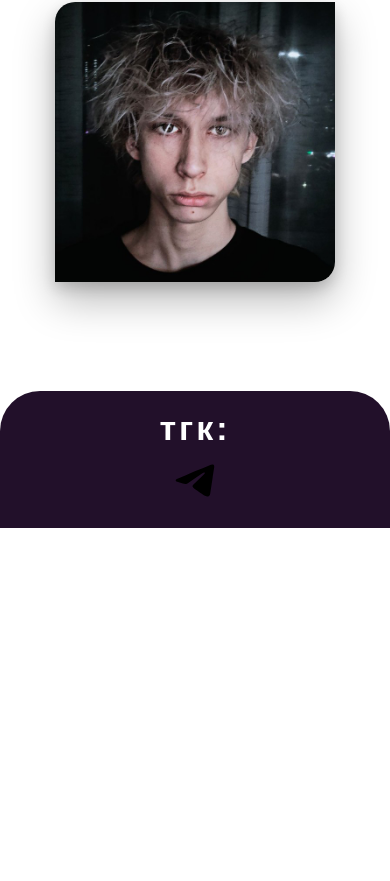
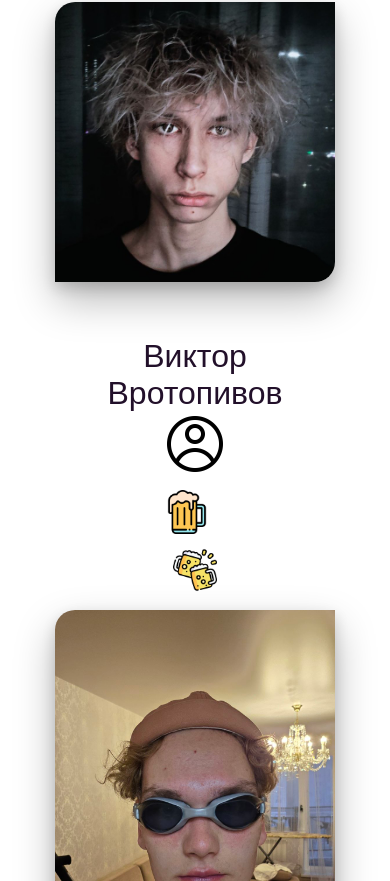
Before and after one commit to typohih/pivnoepuzo, a React (Vite) app in the folder Pivo/: page / in a window 390 px wide. Shown: the part 2633-3514 px from the top of the page. Before the commit the page ends 3161 px from the top, so only its background shows below. Built offline with nearby package versions, Linux system fonts and the light colour scheme; no server answers; a web font is replaced by a local one.

Commit message:
Update experts section and mobile modal styles

```diff
--- a/Pivo/src/Experts/Experts.css
+++ b/Pivo/src/Experts/Experts.css
@@ -83,7 +83,26 @@
     margin-top: 20vh;
 }
 
+.Expert3 {
+    display: flex;
+    flex-direction: column;
+    text-align: center;
+    align-items: center;
+    color: #22102A;
+    font-family: "Nishiki", sans-serif;
+    font-size: 40px;
+    position: relative;
+    width: 28vw;
+    margin-right: 30vw;
+    margin-top: 20vh;
+}
+
 .Expert2 img {
+    width: 8vw;
+    height: 12vh;
+}
+
+.Expert3 img {
     width: 8vw;
     height: 12vh;
 }
@@ -95,6 +114,18 @@
 }
 
 .Expert2:hover .hidden_content2 {
+    opacity: 1;
+    visibility: visible;
+    transform: translate(20%, 10%) rotate(30deg);
+}
+
+.Expert3:hover .hidden_content {
+    opacity: 1;
+    visibility: visible;
+    transform: rotate(-45deg) translate(-90%, -80%);
+}
+
+.Expert3:hover .hidden_content2 {
     opacity: 1;
     visibility: visible;
     transform: translate(20%, 10%) rotate(30deg);
@@ -122,7 +153,6 @@
 .Expert1:hover .hidden_Expert1 {
     opacity: 1;
     visibility: visible;
-    transform: scale(1.2, 1.2);
     transform: translate(140%);
 }
 
@@ -148,8 +178,32 @@
 .Expert2:hover .hidden_Expert2 {
     opacity: 1;
     visibility: visible;
-    transform: scale(1.2, 1.2);
     transform: translate(-140%);
+}
+
+.hidden_Expert3 img {
+    width: 15vw;
+    height: 30vh;
+    border-radius: 20px 0;
+    box-shadow:
+        0 18px 40px rgba(0, 0, 0, 0.28),
+        0 6px 14px rgba(0, 0, 0, 0.16);
+}
+
+.hidden_Expert3 {
+    opacity: 0;
+    visibility: hidden;
+    transition: 0.6s ease;
+    position: absolute;
+    left: 0%;
+    margin-left: 3vw;
+    transform: scale(0.01, 0.01);
+}
+
+.Expert3:hover .hidden_Expert3 {
+    opacity: 1;
+    visibility: visible;
+    transform: translate(165%);
 }
 
 @media (max-width: 900px) {
@@ -161,14 +215,16 @@
     }
 
     .Expert1,
-    .Expert2 {
+    .Expert2,
+    .Expert3 {
         width: min(280px, 80vw);
         margin: 0;
         font-size: 32px;
     }
 
     .Expert1 img,
-    .Expert2 img {
+    .Expert2 img,
+    .Expert3 img {
         width: 64px;
         height: 64px;
         object-fit: contain;
@@ -182,9 +238,13 @@
         margin-top: 14px;
         padding: 0;
         transform: none;
-        display: flex;
-        gap: 16px;
+        display: inline-flex;
         justify-content: center;
+        align-items: center;
+    }
+
+    .hidden_content {
+        margin-right: 16px;
     }
 
     .hidden_content img,
@@ -197,12 +257,15 @@
     .Expert1:hover .hidden_content,
     .Expert1:hover .hidden_content2,
     .Expert2:hover .hidden_content,
-    .Expert2:hover .hidden_content2 {
+    .Expert2:hover .hidden_content2,
+    .Expert3:hover .hidden_content,
+    .Expert3:hover .hidden_content2 {
         transform: none;
     }
 
     .hidden_Expert1,
-    .hidden_Expert2 {
+    .hidden_Expert2,
+    .hidden_Expert3 {
         opacity: 1;
         visibility: visible;
         position: static;
@@ -211,14 +274,16 @@
     }
 
     .hidden_Expert1 img,
-    .hidden_Expert2 img {
+    .hidden_Expert2 img,
+    .hidden_Expert3 img {
         width: min(280px, 80vw);
         height: auto;
         max-height: none;
     }
 
     .Expert1:hover .hidden_Expert1,
-    .Expert2:hover .hidden_Expert2 {
+    .Expert2:hover .hidden_Expert2,
+    .Expert3:hover .hidden_Expert3 {
         transform: none;
     }
 }
--- a/Pivo/src/Experts/Experts.jsx
+++ b/Pivo/src/Experts/Experts.jsx
@@ -4,6 +4,7 @@ import beer931949 from '../../images/free-icon-beer-931949.png'
 import myAccount17200091 from '../../images/free-icon-my-account-17200091.png'
 import photo20241124030027 from '../../images/photo_2024-11-24_03-00-27.jpg'
 import photo20260324085047 from '../../images/photo_2026-03-24_08-50-47.jpg'
+import Volodya from '../../images/photo_2026-03-25_12-53-49.jpg'
 
 export function Experts () {
 
@@ -35,6 +36,21 @@ export function Experts () {
                     <img src={photo20241124030027} alt="" />
                 </div>
             </div>
+
+            <div className='Expert3'>
+                Виктор Вротопивов
+                <img src={myAccount17200091} alt="" />
+                <div className='hidden_content'>
+                    <img src={beer931949} alt="" />
+                </div>
+                <div className='hidden_content2'>
+                    <img src={beer2977173} alt="" />
+                </div>
+                <div className='hidden_Expert3'>
+                    <img src={Volodya} alt="" />
+                </div>
+            </div>
+
         </div>
     </>)
 }
--- a/Pivo/src/Main/Main.css
+++ b/Pivo/src/Main/Main.css
@@ -316,43 +316,6 @@
         font-size: 22px;
     }
 
-    .modal {
-        width: calc(100vw - 24px);
-        max-height: 85vh;
-        overflow: hidden;
-        grid-template-columns: 1fr;
-        grid-template-rows: auto;
-        top: 50%;
-    }
-
-    .modal_header {
-        font-size: 22px;
-        padding-top: 14px;
-    }
-
-    .modal_image {
-        width: calc(100% - 20px);
-        height: 38vh;
-        margin: 0 10px 10px;
-    }
-
-    .modal_desc {
-        margin-left: 0;
-        border-radius: 0;
-        padding-bottom: 12px;
-    }
-
-    .close_button {
-        width: 36px;
-        height: 36px;
-        top: 10px;
-        right: 10px;
-    }
-
-    .modal_full_desc {
-        margin: 14px;
-        padding-bottom: 16px;
-    }
 }
 
 .product:hover .product_image img {
@@ -597,3 +560,92 @@
     background-color: #3a2f3f;
     transform: translateY(-2px);
 }
+
+@media (max-width: 640px) {
+    .modal {
+        width: calc(100vw - 20px);
+        max-height: min(88vh, 760px);
+        overflow-y: auto;
+        overflow-x: hidden;
+        grid-template-columns: 1fr;
+        grid-template-rows: auto;
+        top: 50%;
+        border-radius: 18px;
+        box-shadow:
+            0 18px 44px rgba(0, 0, 0, 0.2),
+            0 8px 18px rgba(0, 0, 0, 0.12);
+    }
+
+    .modal_header {
+        font-size: 22px;
+        padding: 14px 12px 0;
+        letter-spacing: 1px;
+    }
+
+    .modal_header_text {
+        margin: 0 32px 12px;
+        font-size: 24px;
+        line-height: 1.15;
+    }
+
+    .modal_image {
+        width: 100%;
+        height: clamp(220px, 34vh, 300px);
+        margin: 0;
+        border-radius: 14px;
+    }
+
+    .modal_desc {
+        margin-left: 0;
+        border-radius: 18px 18px 0 0;
+        padding: 14px 0 12px;
+        overflow: visible;
+        box-shadow: none;
+    }
+
+    .close_button {
+        width: 36px;
+        height: 36px;
+        top: 10px;
+        right: 10px;
+        border-radius: 999px;
+        z-index: 2;
+    }
+
+    .modal_design,
+    .modal_taste,
+    .modal_aftertaste,
+    .modal_percentage,
+    .modal_price,
+    .modal_author {
+        margin-left: 16px;
+        margin-right: 16px;
+        margin-top: 16px;
+    }
+
+    .modal_design {
+        margin-top: 8px;
+    }
+
+    .modal_author {
+        margin-bottom: 4px;
+    }
+
+    .modal_divider {
+        margin: 14px 16px 0;
+    }
+
+    .modal_full_desc {
+        grid-column: auto;
+        margin: 0;
+        padding: 16px 16px 20px;
+        background: #f7f4f1;
+        border-top: 1px solid rgba(34, 16, 42, 0.08);
+        line-height: 1.45;
+    }
+
+    .modal_desc_text,
+    .modal_desc_header_text {
+        line-height: 1.45;
+    }
+}
```
Also changed, not shown: Pivo/images/photo_2026-03-25_12-53-49.jpg (added).
